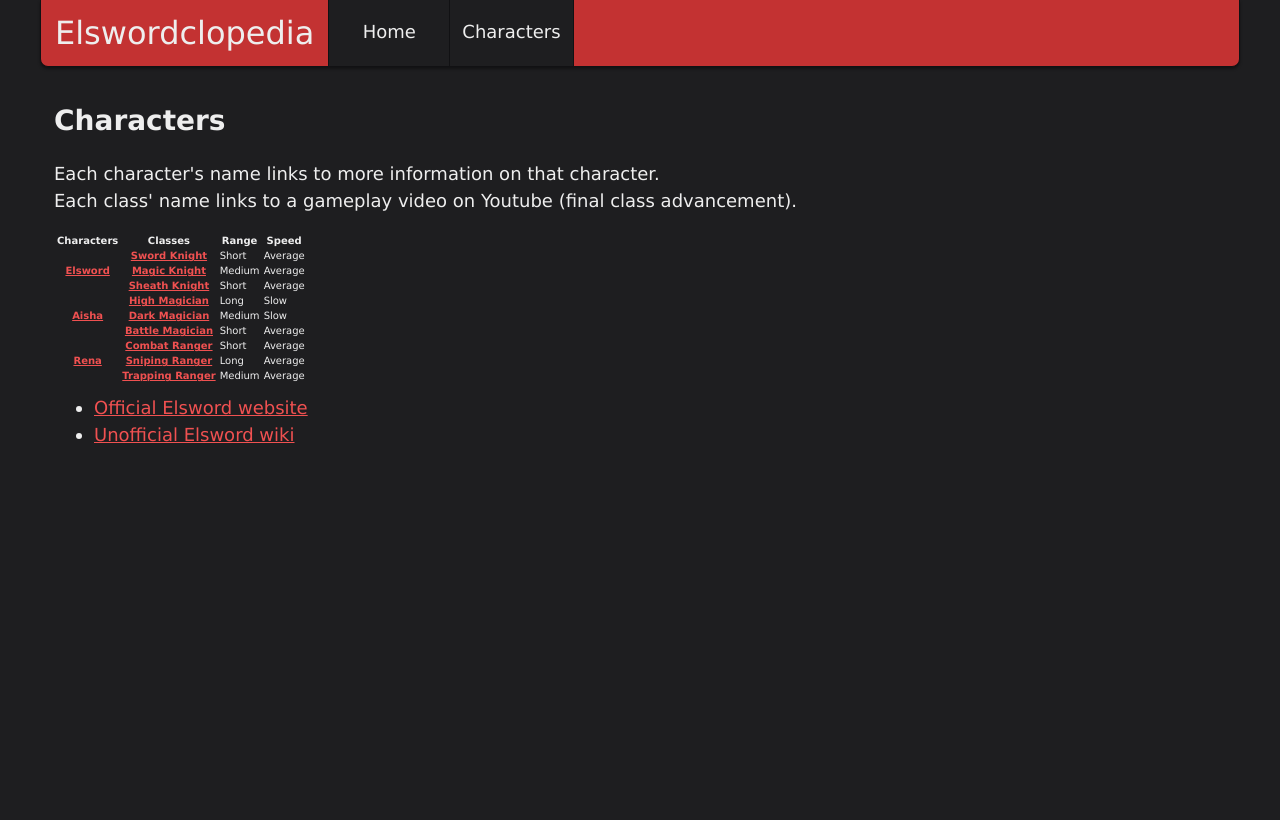
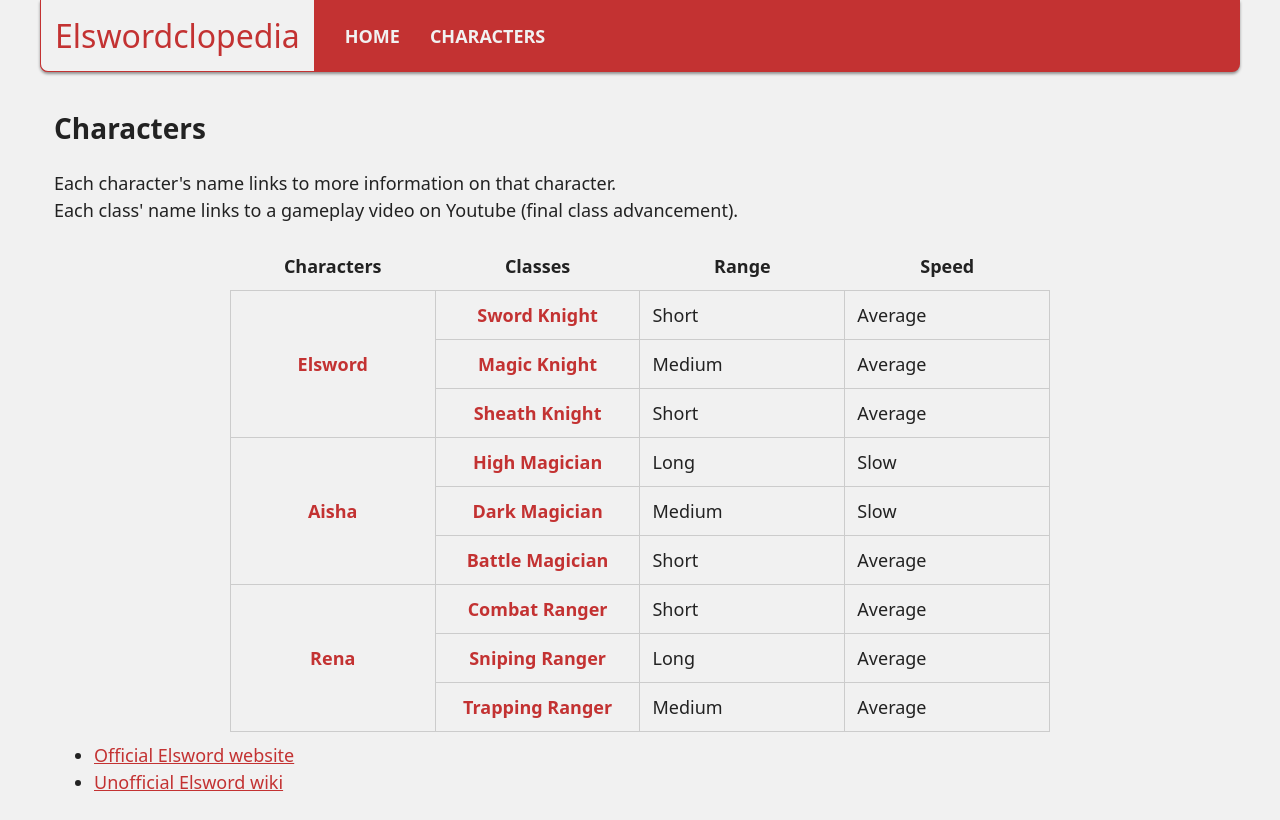
Before and after one commit to Trabincle/elswordclopedia, a plain HTML site: page list.html in a window 1280 px wide. Drawn offline with Linux system fonts and the light colour scheme; a web font is replaced by a local one.

Commit message:
Changed style of header, links and tables

```diff
--- a/style.css
+++ b/style.css
@@ -7,9 +7,9 @@ body {
   margin: 0 auto;
   padding: 0;
   max-width: 1200px;
-  font-family: Cuprum, Verdana, sans-serif;
-  background: #1e1e20;
-  color: #eee;
+  font-family: 'Noto Sans', Verdana, sans-serif;
+  background: #f1f1f1;
+  color: #222;
 }
 
 h1 {
@@ -28,28 +28,32 @@ p, li {
 
 /* Links */
 a:link {
-  color: #f05151;
+  color: #c33232;
 }
 
 a:visited {
-  color: #b29ac5;
+  color: #664a7c;
 }
 
 a:hover {
-  color: #ff786e;
+  color: #e66f6f;
 }
 
 /* Header */
 header {
   background: #c33232;
+  color: #f1f1f1;
   display: flex;
-  border: 1px solid #111113;
-  border-top: none;
   box-shadow: 0 2px 3px rgba(0,0,0,.4);
   border-radius: 0 0 8px 8px;
 }
 
 header h1 {
+  color: #c33232;
+  background-color: #f1f1f1;
+  border: 1px solid #c33232;
+  border-top: none;
+  border-bottom-left-radius: 8px;
   margin: 0;
   padding: 1.4rem;
 }
@@ -64,37 +68,52 @@ nav ul {
   margin: 0;
   height: 100%;
   display: flex;
+  align-items: center;
+}
+
+nav li {
+  margin-left: 3rem;
 }
 
 nav a {
-  display: block;
-  box-sizing: border-box;
-  background: #1e1e20;
-  height: 100%;
-  padding: 1.2rem;
-  line-height: 4rem;
   text-decoration: none;
   text-align: center;
+  text-transform: uppercase;
+  font-weight: 700;
 }
 
 nav a:link, nav a:visited {
-  color: #eee;
-}
-
-nav a:hover {
-  background-color: #242426;
-}
-
-nav li {
-  min-width: 12rem;
-  border-left: 1px solid #111113;
-}
-
-nav li:last-child {
-  border-right: 1px solid #111113;
+  color: #f1f1f1;
 }
 
 /* Main */
 main {
   padding: 1.4rem;
 }
+
+/* Table */
+table {
+  table-layout: fixed;
+  width: 70%;
+  margin: 0 auto;
+  font-size: 1.8rem;
+  border-collapse: collapse;
+}
+
+table a {
+  text-decoration: none;
+}
+
+td, th {
+  border: 1px solid #ccc;
+  border-radius: 8px;
+  padding: 1.2rem;
+}
+
+thead tr th {
+  border: none;
+}
+
+.character-table thead tr th:nth-child(2) {
+  width: 30%;
+}
```
